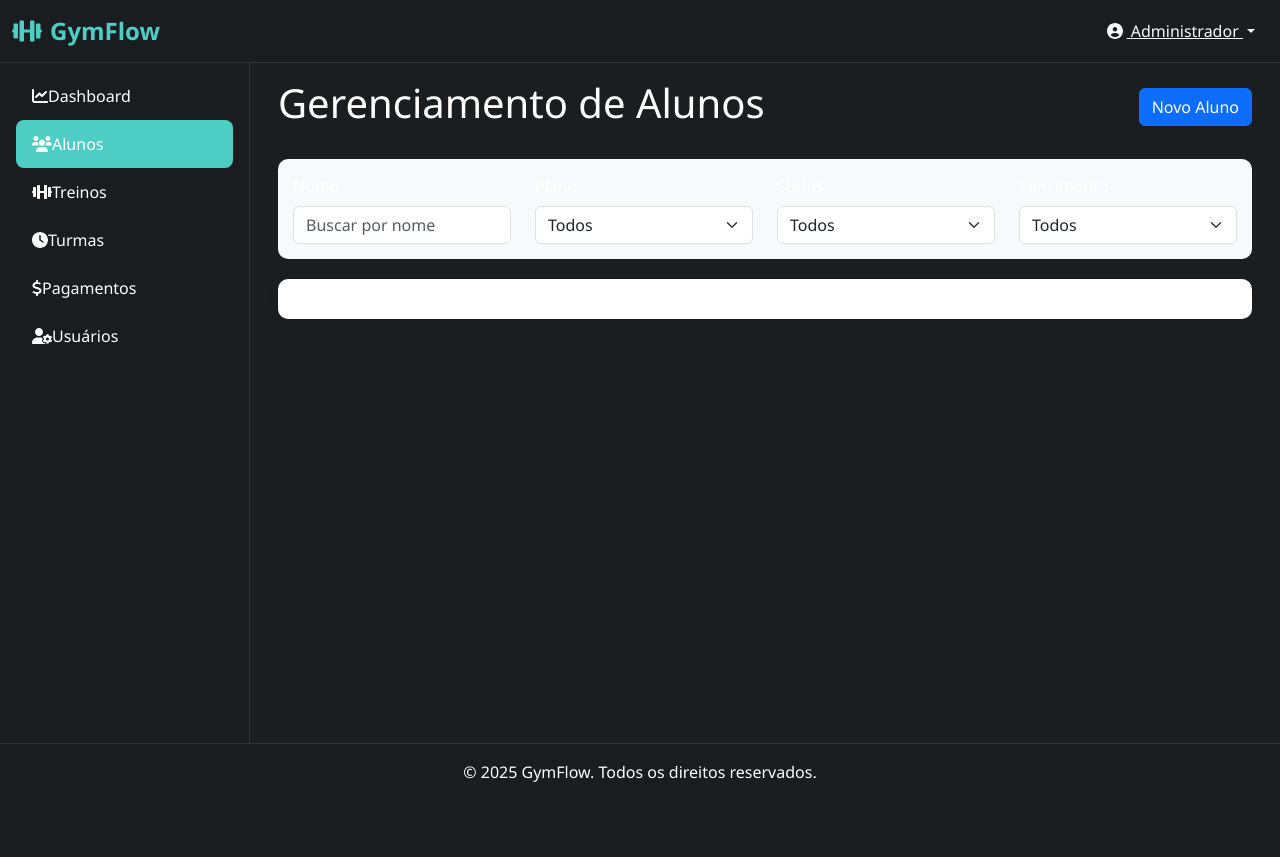
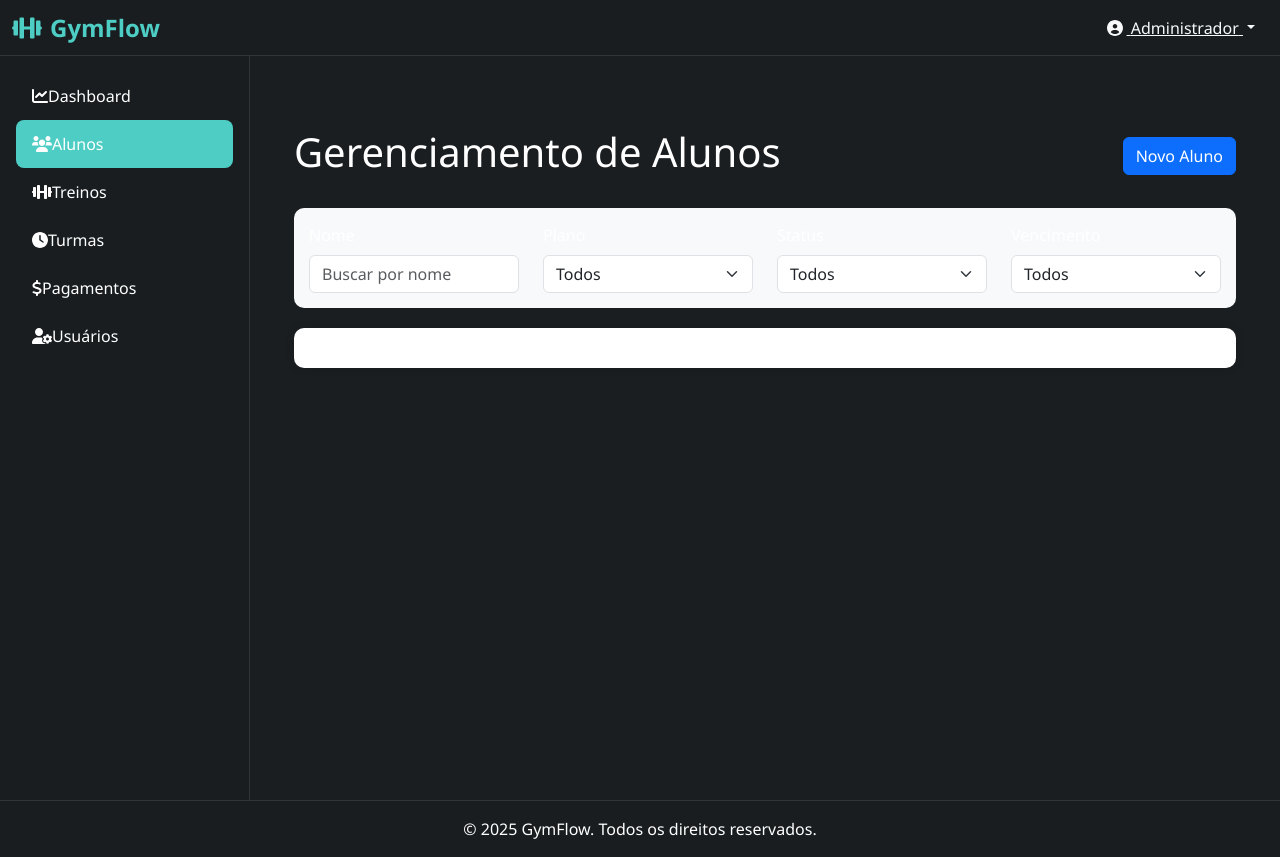
Before and after one commit to KerubinDev/GymFlow, a Flask app: page /alunos in a window 1280 px wide. Before the commit the page ends 782 px from the top, so only its background shows below. Run offline with Flask 3, Linux system fonts and the light colour scheme; a user stored in the database is signed in; some libraries are stand-ins or nearby versions.

Commit message:
terminando o programa

```diff
--- a/templates/base.html
+++ b/templates/base.html
@@ -23,6 +23,7 @@
             --dark-color: #1a1e21;
             --light-color: #ffffff;
             --accent-color: #FF6B6B;
+            --sidebar-width: 250px;
         }
 
         /* Estilos gerais */
@@ -33,6 +34,7 @@
             min-height: 100vh;
             display: flex;
             flex-direction: column;
+            padding-top: 56px; /* Altura da navbar */
         }
 
         /* Navbar */
@@ -40,6 +42,8 @@
             background: rgba(26, 30, 33, 0.95);
             backdrop-filter: blur(10px);
             border-bottom: 1px solid rgba(255, 255, 255, 0.1);
+            height: 56px;
+            z-index: 1030;
         }
 
         .navbar-brand {
@@ -65,16 +69,17 @@
         /* Sidebar */
         .sidebar {
             position: fixed;
-            top: 56px;
+            top: 56px; /* Altura da navbar */
             left: 0;
             bottom: 0;
-            width: 250px;
+            width: var(--sidebar-width);
             background: rgba(26, 30, 33, 0.95);
             backdrop-filter: blur(10px);
             border-right: 1px solid rgba(255, 255, 255, 0.1);
             padding: 1rem;
             overflow-y: auto;
             transition: transform 0.3s ease;
+            z-index: 1020;
         }
 
         .sidebar-link {
@@ -105,16 +110,18 @@
 
         /* Conteúdo principal */
         .main-content {
-            margin-left: 250px;
-            padding: 1rem;
+            margin-left: var(--sidebar-width);
+            padding: 2rem;
             flex: 1;
+            min-height: calc(100vh - 56px);
+            position: relative;
+            background-color: var(--dark-color);
         }
 
         /* Responsividade */
         @media (max-width: 768px) {
             .sidebar {
                 transform: translateX(-100%);
-                z-index: 1040;
             }
 
             .sidebar.show {
@@ -123,6 +130,7 @@
 
             .main-content {
                 margin-left: 0;
+                width: 100%;
             }
         }
 
```
